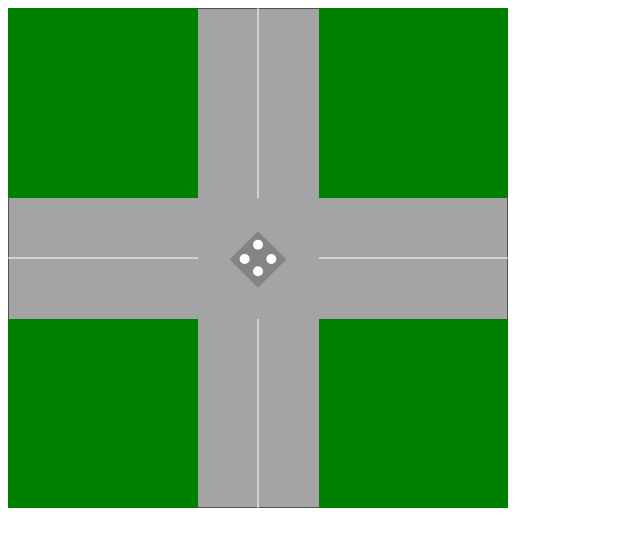
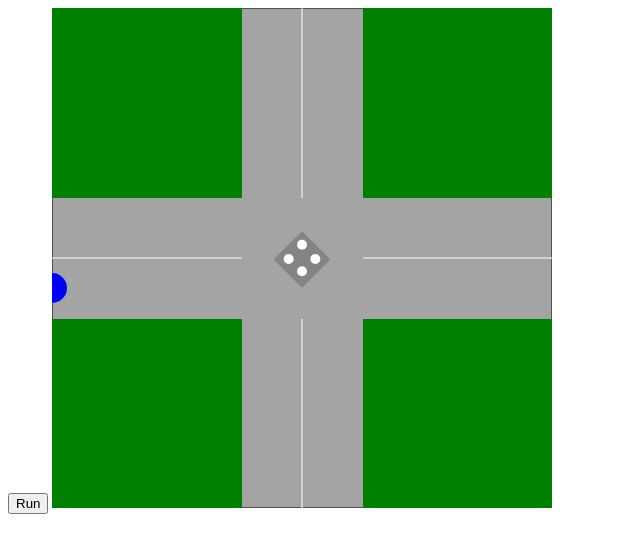
Before and after one commit to akozyr/crossroads-gpss-js, a plain HTML site: page index.html in a window 1280 px wide. Shown: the whole page, without its empty margins (0-640 px from the left). Drawn offline with nearby package versions, Linux system fonts and the light colour scheme.

Commit message:
* Test a car animation

```diff
--- a/fillMap.js
+++ b/fillMap.js
@@ -131,3 +131,9 @@ var trafficLightVerticalPartsAttributes = trafficLightVerticalParts
   .attr("cy", d => d.cy)
   .attr("r", trafficLightPartRadius)
   .attr('fill', 'white')
+
+var car = svgContainer.append('circle')
+  .attr('cx', 0)
+  .attr('cy', grassHeight + roadWidth * 0.75)
+  .attr('r', 15)
+  .attr('fill', 'blue')
--- a/index.html
+++ b/index.html
@@ -5,6 +5,8 @@
     <title>GPSS Crossroads Model</title>
 </head>
 <body>
+    <button onclick="onRun()">Run</button>
+
     <script src="https://d3js.org/d3.v4.min.js"></script>
     <script src="./fillMap.js"></script>
 </body>
```
